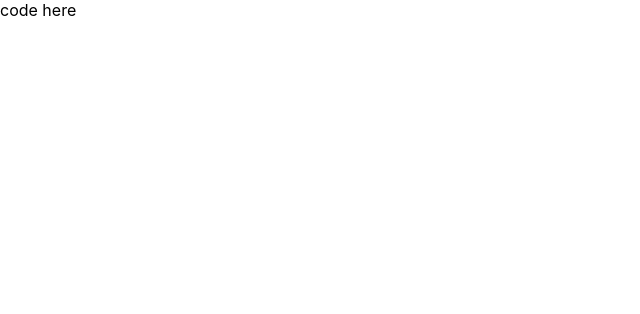
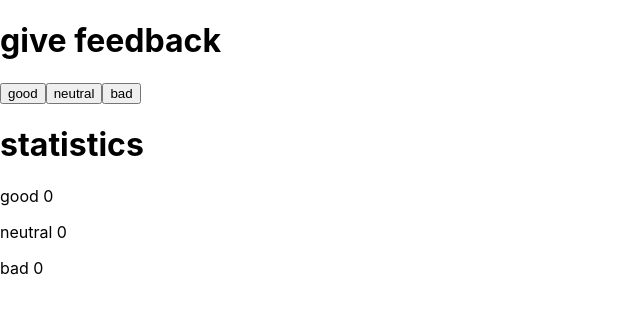
Before and after one commit to aUlloaN/fullstackopen2021, a React (Create React App) app in the folder part1/unicafe/: page / in a window 1280 px wide. Shown: the top 314 px of the page, without its empty margins (0-640 px from the left). Built offline with nearby package versions, Linux system fonts and the light colour scheme.

Commit message:
unicafe - step1

```diff
--- a/part1/unicafe/src/App.js
+++ b/part1/unicafe/src/App.js
@@ -8,7 +8,14 @@
 
   return (
     <div>
-      code here
+      <h1>give feedback</h1>
+      <button onClick={() => setGood(good + 1)}>good</button>
+      <button onClick={() => setNeutral(neutral + 1)}>neutral</button>
+      <button onClick={() => setBad(bad + 1)}>bad</button>
+      <h1>statistics</h1>
+      <p>good {good}</p>
+      <p>neutral {neutral}</p>
+      <p>bad {bad}</p>
     </div>
   )
 };
```
